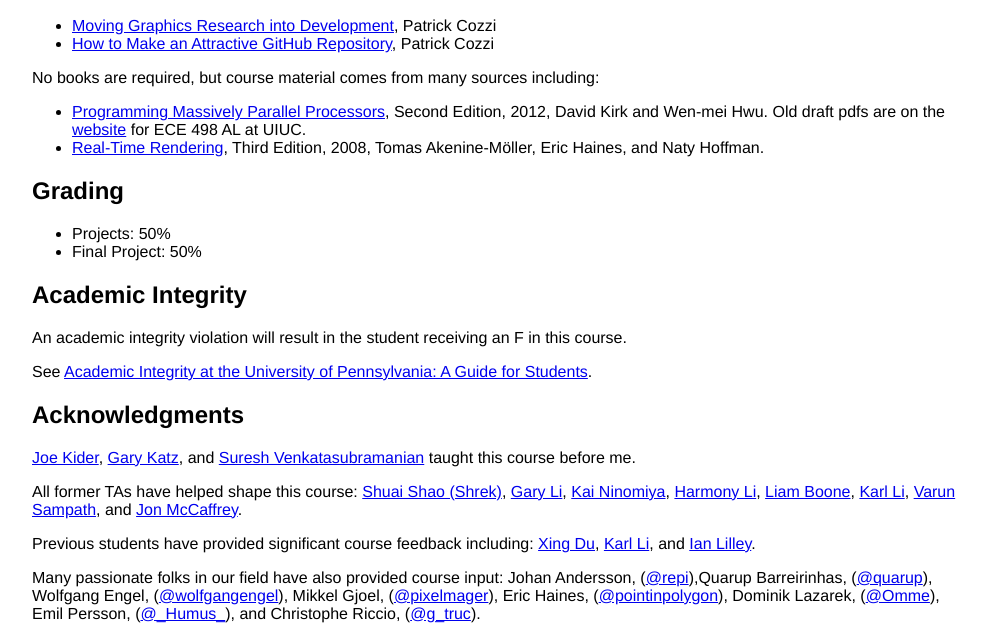
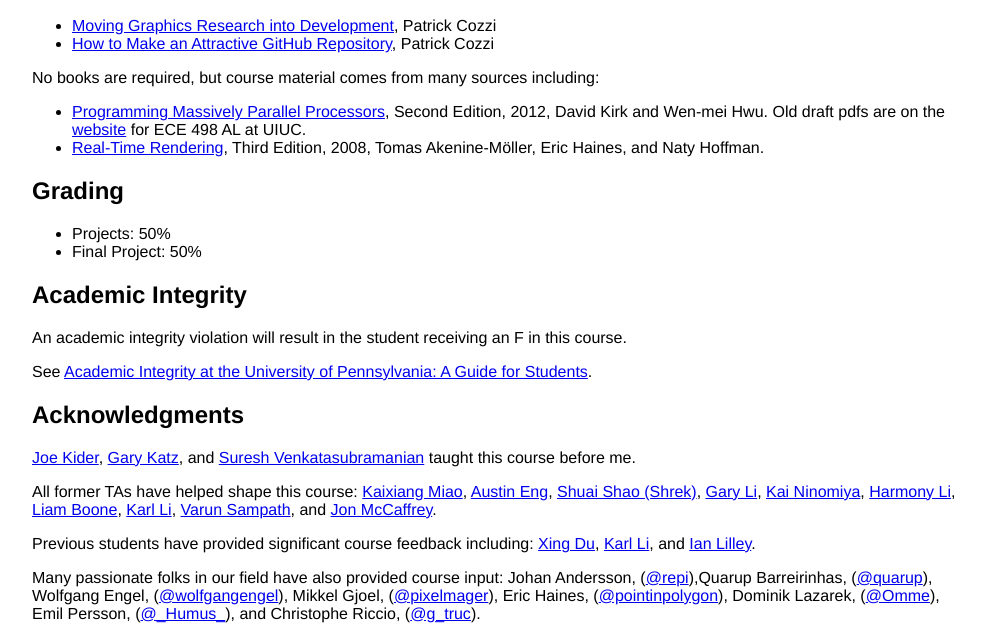
Before and after one commit to CIS565-Fall-2018/cis565-fall-2018.github.io, a plain HTML site: page index.html in a window 1280 px wide. Shown: the part 2152-2786 px from the top of the page, without its empty margins (137-1123 px from the left). Drawn offline with Linux system fonts and the light colour scheme.

Commit message:
Add former TAs

```diff
--- a/index.html
+++ b/index.html
@@ -165,7 +165,7 @@ See <a href="http://www.upenn.edu/academicintegrity/">Academic Integrity at the
 <a href="http://www.josephkider.com/">Joe Kider</a>, <a href="http://www.linkedin.com/pub/gary-katz/3/a40/a1b">Gary Katz</a>, and <a href="http://www.cs.utah.edu/~suresh/web/">Suresh Venkatasubramanian</a> taught this course before me.
 </p>
 <p>
-All former TAs have helped shape this course: <a href="https://shrekshao.github.io/">Shuai Shao (Shrek)</a>, <a href="http://likangning93.wixsite.com/home">Gary Li</a>, <a href="http://kainino0x.github.io/">Kai Ninomiya</a>, <a href="http://www.harmonymli.com">Harmony Li</a>, <a href="http://liamboone.blogspot.com/">Liam Boone</a>, <a href="http://www.yiningkarlli.com/">Karl Li</a>, <a href="http://vsampath.com/">Varun Sampath</a>, and <a href="http://mccaffreydev.blogspot.com/">Jon McCaffrey</a>.
+All former TAs have helped shape this course: <a href="http://miaokaixiang.com/">Kaixiang Miao</a>, <a href="http://austin-eng.co/">Austin Eng</a>, <a href="https://shrekshao.github.io/">Shuai Shao (Shrek)</a>, <a href="http://likangning93.wixsite.com/home">Gary Li</a>, <a href="http://kainino0x.github.io/">Kai Ninomiya</a>, <a href="http://www.harmonymli.com">Harmony Li</a>, <a href="http://liamboone.blogspot.com/">Liam Boone</a>, <a href="http://www.yiningkarlli.com/">Karl Li</a>, <a href="http://vsampath.com/">Varun Sampath</a>, and <a href="http://mccaffreydev.blogspot.com/">Jon McCaffrey</a>.
 </p>
 <p>
 Previous students have provided significant course feedback including: <a href="http://www.linkedin.com/pub/xing-du/3a/626/a23">Xing Du</a>, <a href="http://www.yiningkarlli.com/demoreel/">Karl Li</a>, and <a href="http://ianlilley.wordpress.com/">Ian Lilley</a>.
```
